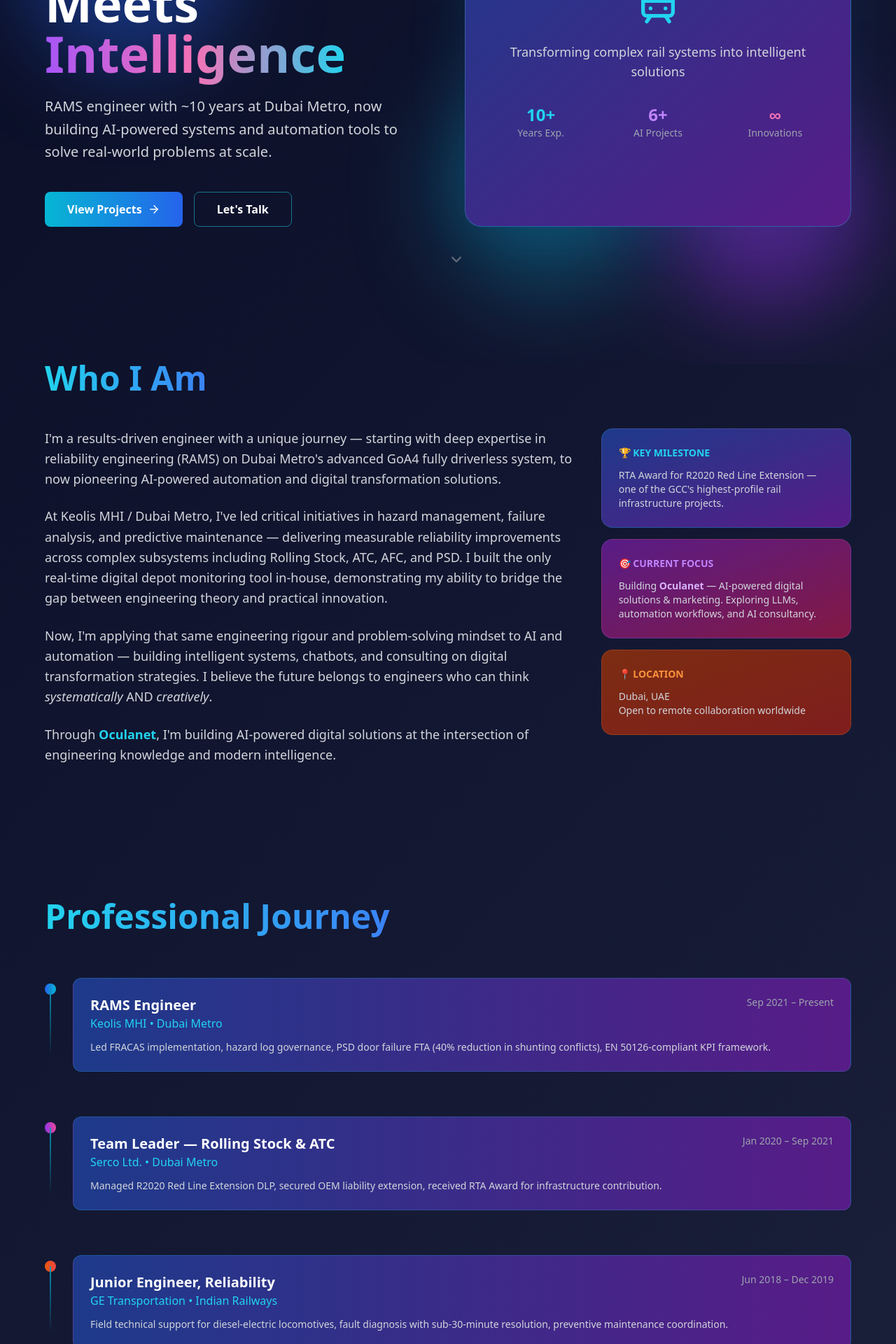
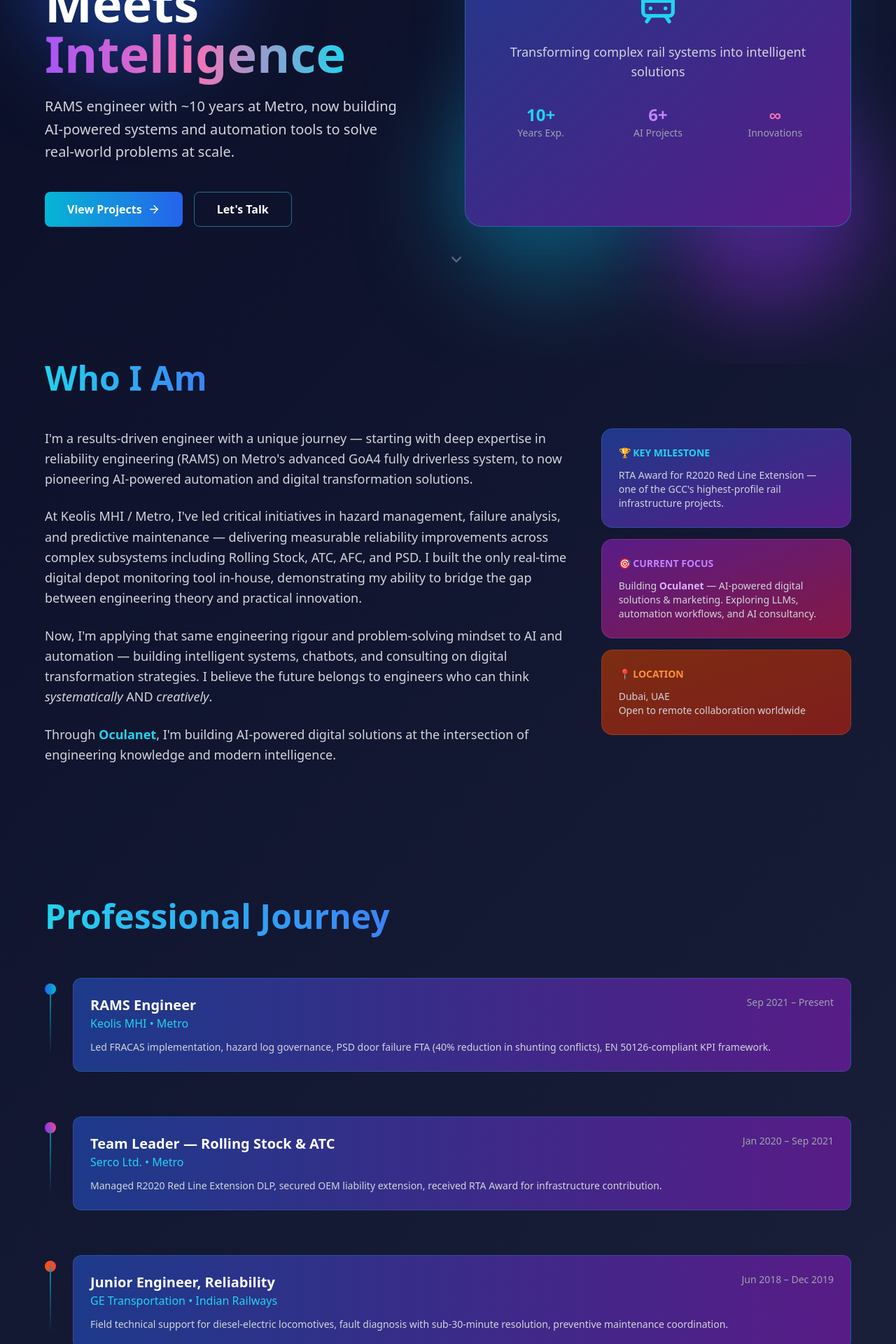
Before and after one commit to oculanet/vinamra, a React (Vite) app: page / in a window 1280 px wide. Shown: the part 280-2200 px from the top of the page at 70% size. Built offline with nearby package versions, Linux system fonts and the light colour scheme.

Commit message:
Update Portfolio.jsx

```diff
--- a/src/pages/Portfolio.jsx
+++ b/src/pages/Portfolio.jsx
@@ -66,7 +66,7 @@ const Portfolio = () => {
       title: 'Depot IQ',
       tagline: 'Real-Time Depot Occupancy Intelligence',
       description:
-        'Python-based real-time monitoring system replacing manual coordination at Dubai Metro depot. Integrated MMS data feeds, reduced shunting conflicts by 40%, and improved fleet-turn planning.',
+        'Python-based real-time monitoring system replacing manual coordination at Metro depot. Integrated MMS data feeds, reduced shunting conflicts by 40%, and improved fleet-turn planning.',
       tech: ['Python', 'Real-time Data', 'Fleet Analytics', 'Dashboard'],
       icon: '📊',
       color: 'from-cyan-900 to-blue-900',
@@ -77,7 +77,7 @@ const Portfolio = () => {
       title: 'Train IQ',
       tagline: 'AI-Powered Train Health Monitor',
       description:
-        'Intelligent monitoring platform combining sensor telemetry, historical failure data, and ML models to predict component degradation before failures occur across Dubai Metro rolling stock.',
+        'Intelligent monitoring platform combining sensor telemetry, historical failure data, and ML models to predict component degradation before failures occur across Metro rolling stock.',
       tech: ['ML / AI', 'Python', 'Telemetry', 'Predictive Analytics'],
       icon: '🚆',
       color: 'from-purple-900 to-indigo-900',
@@ -110,7 +110,7 @@ const Portfolio = () => {
   const timeline = [
     {
       role: 'RAMS Engineer',
-      company: 'Keolis MHI • Dubai Metro',
+      company: 'Keolis MHI • Metro',
       period: 'Sep 2021 – Present',
       highlight:
         'Led FRACAS implementation, hazard log governance, PSD door failure FTA (40% reduction in shunting conflicts), EN 50126-compliant KPI framework.',
@@ -118,7 +118,7 @@ const Portfolio = () => {
     },
     {
       role: 'Team Leader — Rolling Stock & ATC',
-      company: 'Serco Ltd. • Dubai Metro',
+      company: 'Serco Ltd. • Metro',
       period: 'Jan 2020 – Sep 2021',
       highlight:
         'Managed R2020 Red Line Extension DLP, secured OEM liability extension, received RTA Award for infrastructure contribution.',
@@ -239,7 +239,7 @@ const Portfolio = () => {
                 </span>
               </h1>
               <p className="text-xl text-gray-300 leading-relaxed max-w-lg">
-                RAMS engineer with ~10 years at Dubai Metro, now building AI-powered systems and automation tools to solve real-world problems at scale.
+                RAMS engineer with ~10 years at Metro, now building AI-powered systems and automation tools to solve real-world problems at scale.
               </p>
               <div className="flex flex-wrap gap-4 pt-4">
                 <Link
@@ -294,10 +294,10 @@ const Portfolio = () => {
           <div className="grid grid-cols-1 md:grid-cols-3 gap-10">
             <div className="md:col-span-2 space-y-6">
               <p className="text-lg text-gray-300 leading-relaxed">
-                I'm a results-driven engineer with a unique journey — starting with deep expertise in reliability engineering (RAMS) on Dubai Metro's advanced GoA4 fully driverless system, to now pioneering AI-powered automation and digital transformation solutions.
+                I'm a results-driven engineer with a unique journey — starting with deep expertise in reliability engineering (RAMS) on Metro's advanced GoA4 fully driverless system, to now pioneering AI-powered automation and digital transformation solutions.
               </p>
               <p className="text-lg text-gray-300 leading-relaxed">
-                At Keolis MHI / Dubai Metro, I've led critical initiatives in hazard management, failure analysis, and predictive maintenance — delivering measurable reliability improvements across complex subsystems including Rolling Stock, ATC, AFC, and PSD. I built the only real-time digital depot monitoring tool in-house, demonstrating my ability to bridge the gap between engineering theory and practical innovation.
+                At Keolis MHI / Metro, I've led critical initiatives in hazard management, failure analysis, and predictive maintenance — delivering measurable reliability improvements across complex subsystems including Rolling Stock, ATC, AFC, and PSD. I built the only real-time digital depot monitoring tool in-house, demonstrating my ability to bridge the gap between engineering theory and practical innovation.
               </p>
               <p className="text-lg text-gray-300 leading-relaxed">
                 Now, I'm applying that same engineering rigour and problem-solving mindset to AI and automation — building intelligent systems, chatbots, and consulting on digital transformation strategies. I believe the future belongs to engineers who can think <em>systematically</em> AND <em>creatively</em>.
```
